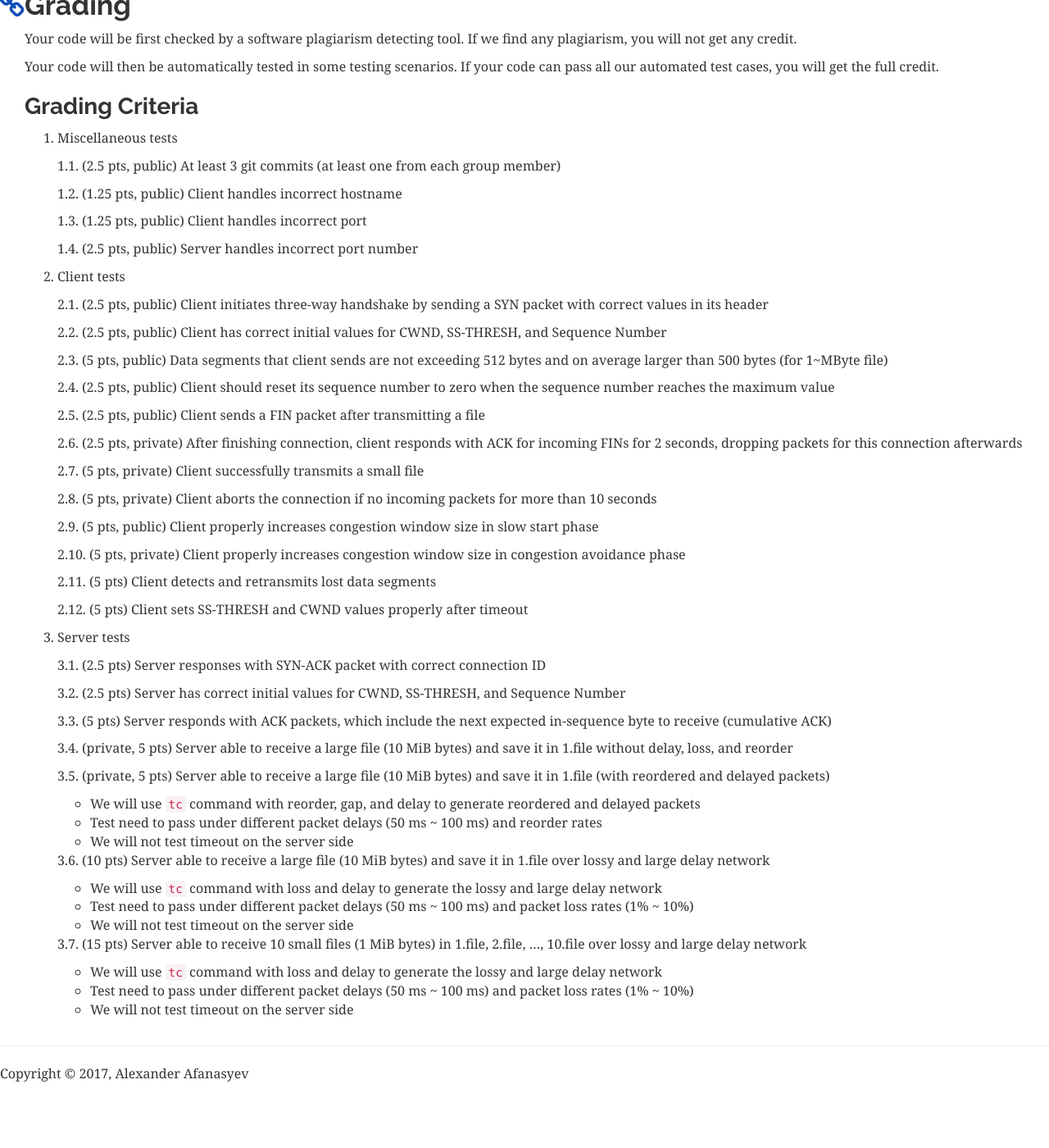
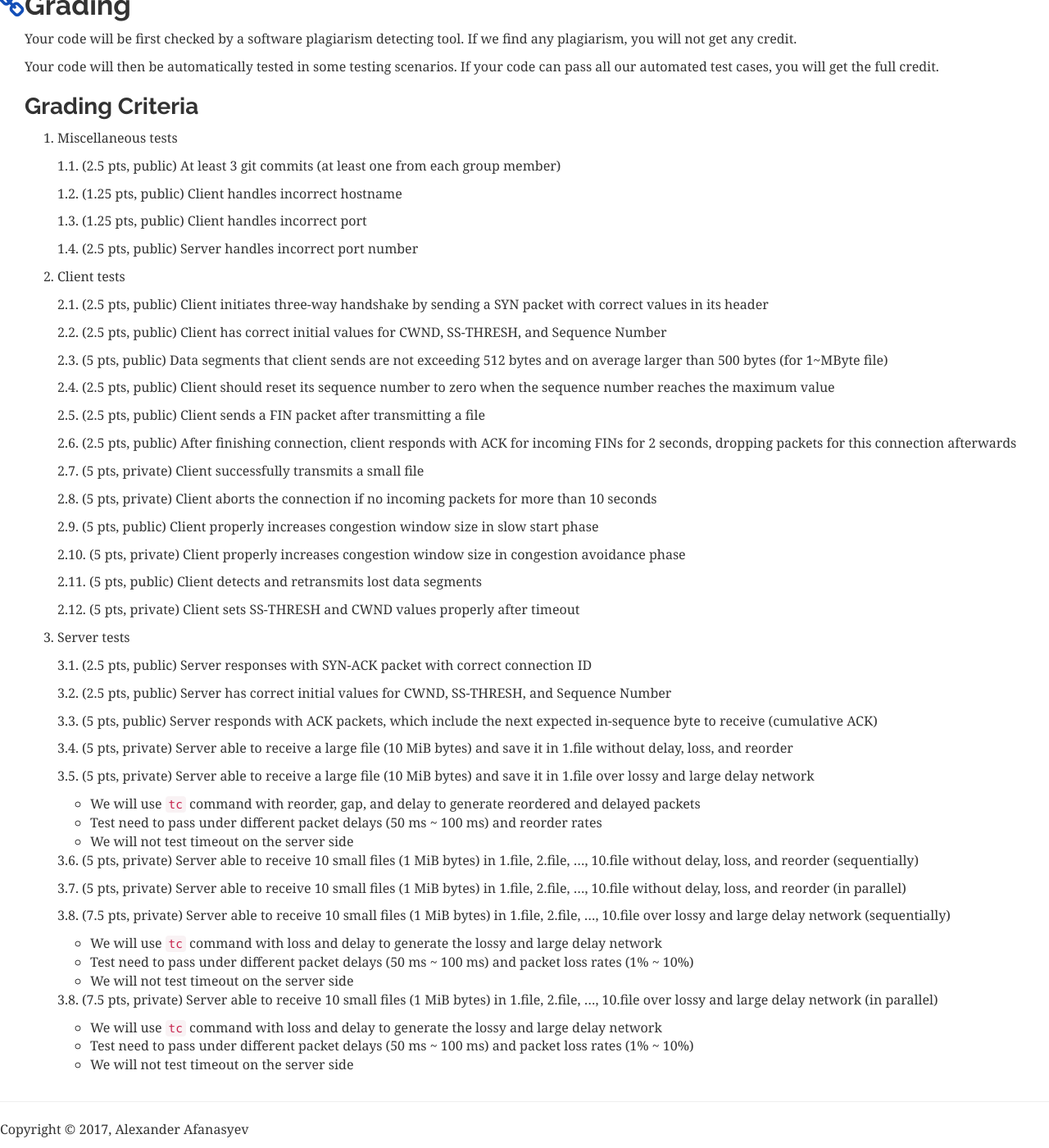
Before and after one commit to cawka/cs118-spring2017, a Jekyll site: the page built from project-2.md, in a window 1280 px wide and 1400 px high, scrolled down 9767 px. Shown: the whole window at 82% size. Built offline with Jekyll 4.4.1, drawn with Linux system fonts in a browser that asks for light colours; nearby versions of some CDN libraries; before the commit the page ends 11099 px from its top, so only the background shows below that.

Commit message:
Update grading rubric a bit

```diff
--- a/project-2.md
+++ b/project-2.md
@@ -460,7 +460,7 @@ Your code will then be automatically tested in some testing scenarios. If your c
 
     2.5. (2.5 pts, public) Client sends a FIN packet after transmitting a file
 
-    2.6. (2.5 pts, private) After finishing connection, client responds with ACK for incoming FINs for 2 seconds, dropping packets for this connection afterwards
+    2.6. (2.5 pts, public) After finishing connection, client responds with ACK for incoming FINs for 2 seconds, dropping packets for this connection afterwards
 
     2.7. (5 pts, private) Client successfully transmits a small file
 
@@ -470,33 +470,37 @@ Your code will then be automatically tested in some testing scenarios. If your c
 
     2.10. (5 pts, private) Client properly increases congestion window size in congestion avoidance phase
 
-    2.11. (5 pts) Client detects and retransmits lost data segments
+    2.11. (5 pts, public) Client detects and retransmits lost data segments
 
-    2.12. (5 pts) Client sets SS-THRESH and CWND values properly after timeout
+    2.12. (5 pts, private) Client sets SS-THRESH and CWND values properly after timeout
 
 3. Server tests
 
-    3.1. (2.5 pts) Server responses with SYN-ACK packet with correct connection ID
+    3.1. (2.5 pts, public) Server responses with SYN-ACK packet with correct connection ID
 
-    3.2. (2.5 pts) Server has correct initial values for CWND, SS-THRESH, and Sequence Number
+    3.2. (2.5 pts, public) Server has correct initial values for CWND, SS-THRESH, and Sequence Number
 
-    3.3. (5 pts) Server responds with ACK packets, which include the next expected in-sequence byte to receive (cumulative ACK)
+    3.3. (5 pts, public) Server responds with ACK packets, which include the next expected in-sequence byte to receive (cumulative ACK)
 
-    3.4. (private, 5 pts) Server able to receive a large file (10 MiB bytes) and save it in 1.file without delay, loss, and reorder
+    3.4. (5 pts, private) Server able to receive a large file (10 MiB bytes) and save it in 1.file without delay, loss, and reorder
 
-    3.5. (private, 5 pts) Server able to receive a large file (10 MiB bytes) and save it in 1.file (with reordered and delayed packets)
+    3.5. (5 pts, private) Server able to receive a large file (10 MiB bytes) and save it in 1.file over lossy and large delay network
 
     * We will use `tc` command with reorder, gap, and delay to generate reordered and delayed packets
     * Test need to pass under different packet delays (50 ms ~ 100 ms) and reorder rates
     * We will not test timeout on the server side
 
-    3.6. (10 pts) Server able to receive a large file (10 MiB bytes) and save it in 1.file over lossy and large delay network
+    3.6. (5 pts, private) Server able to receive 10 small files (1 MiB bytes) in 1.file, 2.file, ..., 10.file without delay, loss, and reorder (sequentially)
+
+    3.7. (5 pts, private) Server able to receive 10 small files (1 MiB bytes) in 1.file, 2.file, ..., 10.file without delay, loss, and reorder (in parallel)
+
+    3.8. (7.5 pts, private) Server able to receive 10 small files (1 MiB bytes) in 1.file, 2.file, ..., 10.file over lossy and large delay network (sequentially)
 
     * We will use `tc` command with loss and delay to generate the lossy and large delay network
     * Test need to pass under different packet delays (50 ms ~ 100 ms) and packet loss rates (1% ~ 10%)
     * We will not test timeout on the server side
 
-    3.7. (15 pts) Server able to receive 10 small files (1 MiB bytes) in 1.file, 2.file, ..., 10.file over lossy and large delay network
+    3.8. (7.5 pts, private) Server able to receive 10 small files (1 MiB bytes) in 1.file, 2.file, ..., 10.file over lossy and large delay network (in parallel)
 
     * We will use `tc` command with loss and delay to generate the lossy and large delay network
     * Test need to pass under different packet delays (50 ms ~ 100 ms) and packet loss rates (1% ~ 10%)
```
